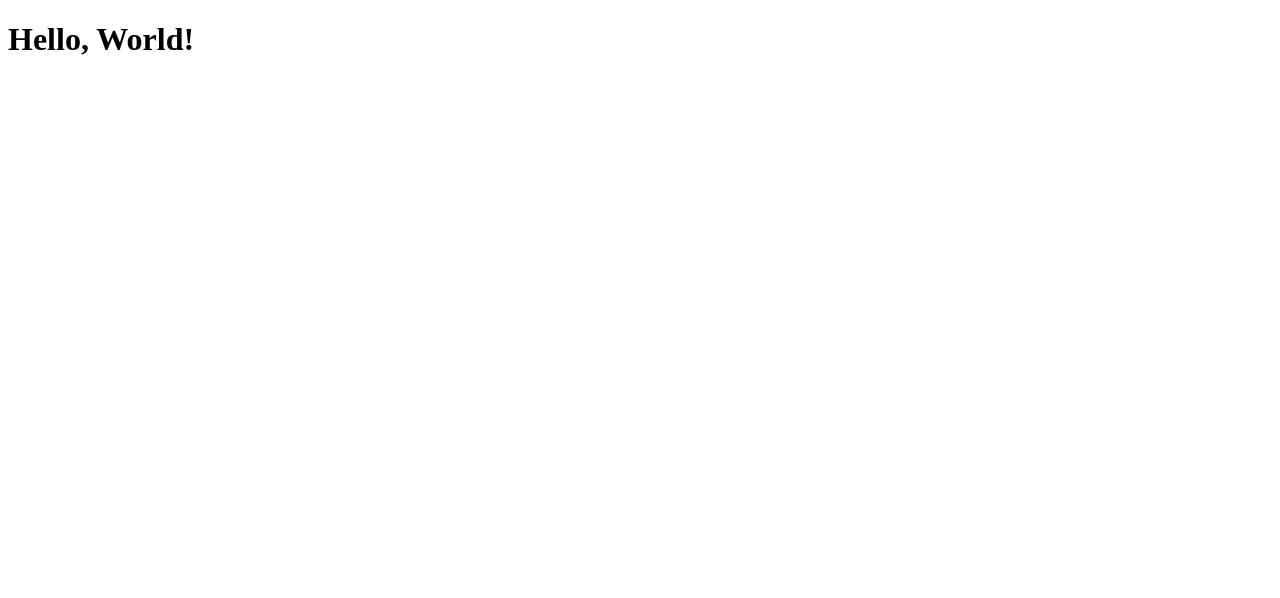
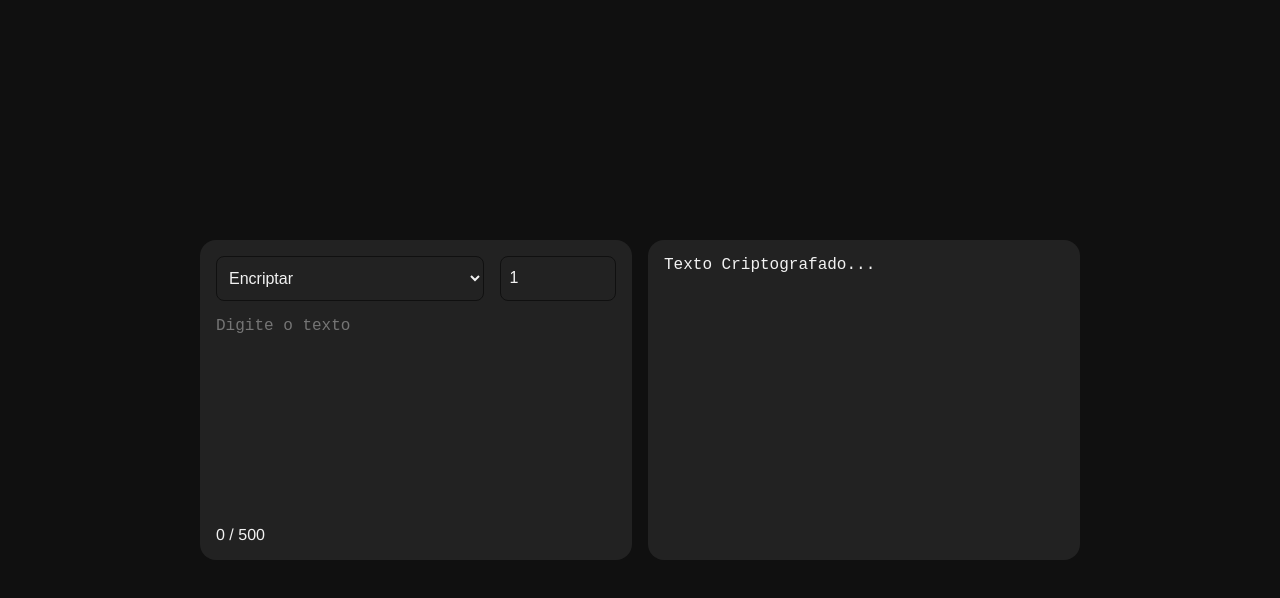
Before and after one commit to lietsondsantos/Crypt, a React (Vite) app: page / in a window 1280 px wide. Shown: the top 598 px of the page. Built offline with nearby package versions, Linux system fonts and the light colour scheme.

Commit message:
Implementing the layout

```diff
--- a/package.json
+++ b/package.json
@@ -15,7 +15,9 @@
   },
   "dependencies": {
     "react": "^18.2.0",
-    "react-dom": "^18.2.0"
+    "react-dom": "^18.2.0",
+    "react-icons": "^4.11.0",
+    "styled-components": "^6.0.8"
   },
   "devDependencies": {
     "@types/jest": "^29.5.5",
--- a/src/App.tsx
+++ b/src/App.tsx
@@ -1,10 +1,116 @@
-import React from 'react'
+import React, { useState, useEffect } from 'react'
+
+import { Wrapper } from './styles/pages/Home'
+import { encrypt, decrypt } from './util/cesar_algorithm'
+
+import { FiCopy } from 'react-icons/fi'
+import { AiOutlineClose } from 'react-icons/ai'
 
 const App = () => {
+  const [text, setText] = useState<string>('')
+  const [encodedText, setEncodedText] = useState<string>('')
+  const [options, setOptions] = useState<string>('encrypt')
+  const [root, setRoot] = useState<number>(1)
+
+  const handleChangeOption = (value: string): string => {
+    return options === 'encrypt' ? encrypt(value, root) : decrypt(value, root)
+  }
+
+  const copyText = (): void => {
+    navigator.clipboard.writeText(encodedText)
+      .then(() => { alert('Texto Copiado') })
+      .catch(() => { alert('Não foi possível copiar o texto') })
+  }
+
+  useEffect(() => {
+    setEncodedText(handleChangeOption(text))
+  }, [text])
+
   return (
-    <h1>
-      Hello, World!
-    </h1>
+    <Wrapper>
+      <div className='contain'>
+        <div className='contain__leftSide'>
+          <div className='leftSide__topBar'>
+            <select
+              name="action"
+              id="action"
+              className='topBar__select'
+              defaultValue='encrypt'
+              onChange={(e) => { setOptions(e.target.value) }}
+            >
+              <option value='encrypt'>
+                Encriptar
+              </option>
+
+              <option value='decrypt'>
+                Desencriptar
+              </option>
+            </select>
+
+            <input
+              type="number"
+              name="root"
+              id="root"
+              min={1}
+              max={127}
+              defaultValue={1}
+              className='topBar__root'
+              onChange={(e) => { setRoot(Number(e.target.value)) }}
+            />
+          </div>
+
+          <textarea
+            name='inputText'
+            id='inputText'
+            value={text}
+            minLength={0}
+            maxLength={500}
+            placeholder='Digite o texto'
+            className='leftSide__textarea'
+            onChange={(e) => { setText(e.target.value) }}
+          >
+          </textarea>
+
+          <div className='bottom'>
+            <p className='bottom__textCount'>{text.length} / 500</p>
+
+            {
+              text.length === 0 ||
+                <AiOutlineClose
+                  title='Limpar'
+                  className='bottom__icon'
+                  onClick={() => { setText('') }}
+                />
+            }
+          </div>
+        </div>
+
+        <div className='contain__rightSide'>
+          <textarea
+            name='outputText'
+            id='outputText'
+            value={text.length === 0 ? 'Texto Criptografado...' : encodedText}
+            minLength={0}
+            maxLength={500}
+            className='rightSide__textarea'
+            readOnly
+            disabled
+          >
+          </textarea>
+
+          {
+            text.length === 0 ||
+              <div className='bottom'>
+                <FiCopy
+                  title='Copiar texto'
+                  className='bottom__icon'
+                  onClick={() => { copyText() }}
+                />
+              </div>
+          }
+        </div>
+      </div>
+    </Wrapper>
   )
 }
 
--- a/src/main.tsx
+++ b/src/main.tsx
@@ -1,10 +1,17 @@
 import React from 'react'
 import ReactDOM from 'react-dom/client'
+import { ThemeProvider } from 'styled-components'
 
-import App from './App.tsx'
+import App from './App'
 
-ReactDOM.createRoot(document.getElementById('root')!).render(
+import theme from './styles/theme'
+import GlobalStyles from './styles/global'
+
+ReactDOM.createRoot(document.getElementById('root') as HTMLElement).render(
   <React.StrictMode>
-    <App />
+    <ThemeProvider theme={theme}>
+      <GlobalStyles />
+      <App />
+    </ThemeProvider>
   </React.StrictMode>
 )
--- /dev/null
+++ b/src/styles/global.ts
@@ -0,0 +1,29 @@
+import { createGlobalStyle } from 'styled-components'
+
+export const GlobalStyles = createGlobalStyle`
+  * {
+    margin: 0;
+    padding: 0;
+    outline: 0;
+    box-sizing: border-box;
+  }
+
+  body, html {
+    min-width: 100%;
+    min-height: 100%;
+    width: 100%;
+    height: 100%;
+  }
+
+  body {
+    font-size: 1rem;
+    font-family: Helvetica, Arial, sans-serif;
+    text-rendering: optimizeLegibility;
+    -webkit-fontSmoothing: antialiased;
+    -moz-osx-font-smoothing: grayscale;
+    color: ${({ theme }) => theme.colors.text};
+    background-color: ${({ theme }) => theme.colors.background};
+  }
+`
+
+export default GlobalStyles
--- /dev/null
+++ b/src/styles/pages/Home.ts
@@ -0,0 +1,106 @@
+import styled from 'styled-components'
+
+export const Wrapper = styled.main`
+  width: 100vw;
+  height: 100vh;
+  display: flex;
+  align-items: center;
+  justify-content: center;
+
+  .contain {
+    width: max-content;
+    height: max-content;
+    display: flex;
+    align-items: center;
+    justify-content: center;
+    gap: 1rem;
+
+    textarea {
+      font-size: 1rem;
+      border: none;
+      resize: none;
+      color: ${({ theme }) => theme.colors.text};
+    }
+
+    .contain__leftSide,
+    .contain__rightSide {
+      width: 27rem;
+      height: 20rem;
+      padding: 1rem;
+      border-radius: 1rem;
+      background-color: ${({ theme }) => theme.colors.contrast};
+    }
+
+    .contain__leftSide {
+      display: flex;
+      flex-direction: column;
+
+      .leftSide__topBar {
+        width: 100%;
+        height: 4rem;
+        display: flex;
+        align-items: center;
+        gap: 1rem;
+
+        .topBar__select,
+        .topBar__root {
+          height: 2.8rem;
+          border: none;
+          border-radius: 0.5rem;
+          padding: 0.5rem;
+          font-size: 1rem;
+          color: ${({ theme }) => theme.colors.text};
+          border: 1.5px solid ${({ theme }) => theme.colors.background};
+          background-color: transparent;
+        }
+
+        .topBar__select {
+          width: 70%;
+        }
+
+        .topBar__root {
+          width: 30%;
+        }
+      }
+
+      .leftSide__textarea {
+        width: 100%;
+        height: 100%;
+        background-color: transparent;
+        margin-top: 1rem;
+      }
+    }
+
+    .contain__rightSide {
+      display: flex;
+      flex-direction: column;
+
+      .rightSide__textarea {
+        width: 100%;
+        height: 100%;
+        background-color: transparent;
+      }
+
+      .bottom {
+        justify-content: flex-end;
+      }
+    }
+
+    .bottom {
+      width: 100%;
+      height: max-content;
+      display: flex;
+      justify-content: space-between;
+      padding: 1.2rem 0 0 0;
+      font-size: 1rem;
+
+      .bottom__textCount { }
+
+      .bottom__icon {
+        font-size: 1rem;
+        color: ${({ theme }) => theme.colors.text};
+        cursor: pointer;
+      }
+    }
+  }
+`
--- /dev/null
+++ b/src/styles/theme.ts
@@ -0,0 +1,12 @@
+import { type DefaultTheme } from 'styled-components'
+
+const theme: DefaultTheme = {
+  name: 'light',
+  colors: {
+    background: '#101010',
+    text: '#f2f2f2',
+    contrast: '#222222'
+  }
+}
+
+export default theme
--- /dev/null
+++ b/src/util/cesar_algorithm.ts
@@ -0,0 +1,21 @@
+export const encrypt = (value: string, root: number) => {
+  const cipher = value.split('').map(item => {
+    const convertToNumber = item.charCodeAt(0)
+    const convertToString = String.fromCharCode(convertToNumber + Number(root))
+
+    return convertToString
+  })
+
+  return cipher.join('')
+}
+
+export const decrypt = (value: string, root: number) => {
+  const cipher = value.split('').map(item => {
+    const convertToNumber = item.charCodeAt(0)
+    const convertToString = String.fromCharCode(convertToNumber - Number(root))
+
+    return convertToString
+  })
+
+  return cipher.join('')
+}
```
Also changed, not shown: src/@types/styles.d.ts (added, +14 -0 lines), 2 other files (tests, documents, lock files or other folders).
